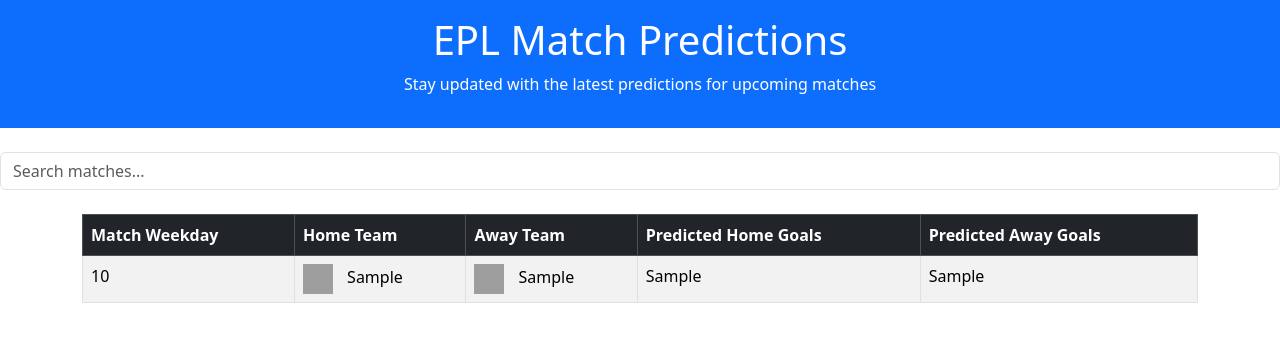
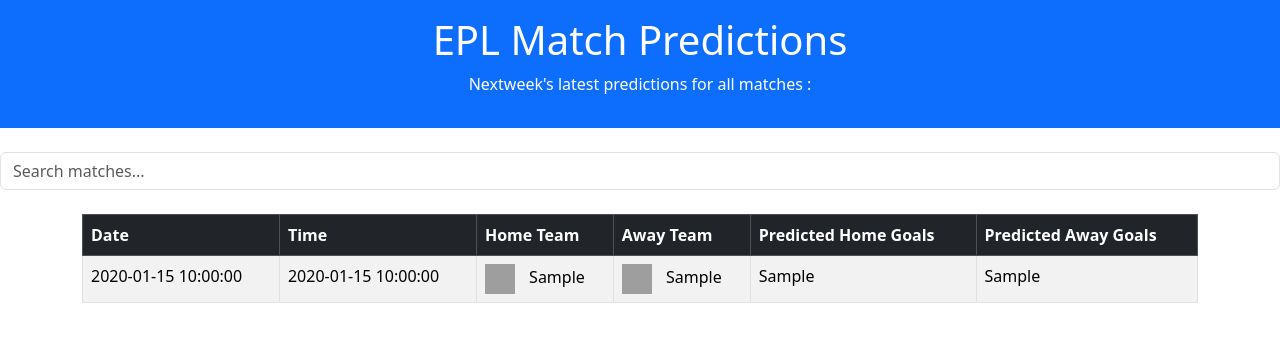
Before and after one commit to Abhinow1997/EPL_Predictions, a Flask app: page / in a window 1280 px wide. Shown: the top 342 px of the page. Run offline with Flask 3, Linux system fonts and the light colour scheme; a database or web service that is not in the repository returns one stand-in record (values such as "Sample title"); grey boxes are pictures that could not be loaded.

Commit message:
upcoming macthes html and datesa nd time added

```diff
--- a/app.py
+++ b/app.py
@@ -1,6 +1,7 @@
 from flask import Flask, render_template
 from pymongo import MongoClient
 import pandas as pd
+from datetime import datetime
 
 app = Flask(__name__)
 
@@ -12,19 +13,22 @@ collection = db["predictions"]
 @app.route("/")
 def home():
     predictions = list(collection.find({}, {"_id": 0}))
-    print(predictions)  # Debugging: Print predictions to console
+    for prediction in predictions:
+        # Convert 'date' to datetime format and reformat to yyyy-mm-dd
+            if 'date' in prediction and prediction['date']:
+                if isinstance(prediction['date'], str):
+                    try:
+                        prediction['date'] = datetime.strptime(prediction['date'], '%d-%m-%Y').strftime('%Y-%m-%d')
+                    except ValueError:
+                        prediction['date'] = None
+                elif isinstance(prediction['date'], datetime):
+                    prediction['date'] = prediction['date'].strftime('%Y-%m-%d')
+        # Ensure 'time' exists, or set a default value
+            prediction['time'] = prediction.get('time', '00:00')
+
+    predictions = sorted(predictions, key=lambda x: (x['date'], x['time']))
+
     return render_template("index.html", predictions=predictions)
-
-    # # Convert to Pandas DataFrame for easier processing
-    # df = pd.DataFrame(predictions)
-
-    # # Convert DataFrame to HTML table
-    # predictions_html = df.to_html(
-    #     classes="table table-striped table-bordered",
-    #     index=False
-    # )
-
-    # return render_template("index.html", table=predictions_html)
 
 if __name__ == "__main__":
     app.run(debug=True)
--- a/templates/index.html
+++ b/templates/index.html
@@ -9,7 +9,7 @@
 <body>
     <header class="bg-primary text-white text-center py-3">
         <h1>EPL Match Predictions</h1>
-        <p>Stay updated with the latest predictions for upcoming matches</p>
+        <p>Nextweek's latest predictions for all matches :</p>
     </header>
     <div class="input-group my-4">
         <input type="text" id="search" class="form-control" placeholder="Search matches...">
@@ -30,7 +30,8 @@
             <table class="table table-striped table-hover table-bordered">
                 <thead class="table-dark">
                     <tr>
-                        <th>Match Weekday</th>
+                        <th>Date</th>
+                        <th>Time</th>
                         <th>Home Team</th>
                         <th>Away Team</th>
                         <th>Predicted Home Goals</th>
@@ -40,7 +41,8 @@
                 <tbody>
                     {% for prediction in predictions %}
                     <tr>
-                        <td>{{ prediction.wk | round(2) }}</td>
+                        <td>{{ prediction.date }}</td>
+                        <td>{{ prediction.time }}</td>
 
                         <td>
                             <img src="/static/logos/{{ prediction.home_team | replace(' ', '_') }}.png"
```
